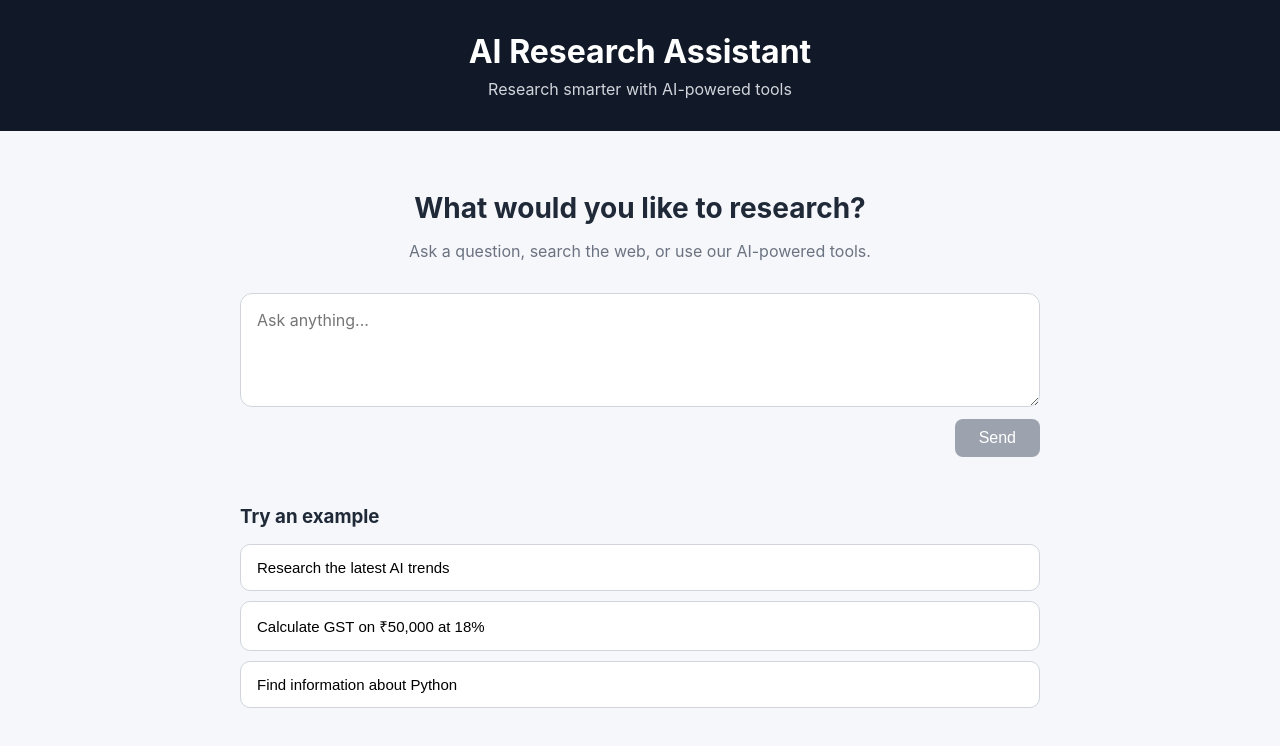
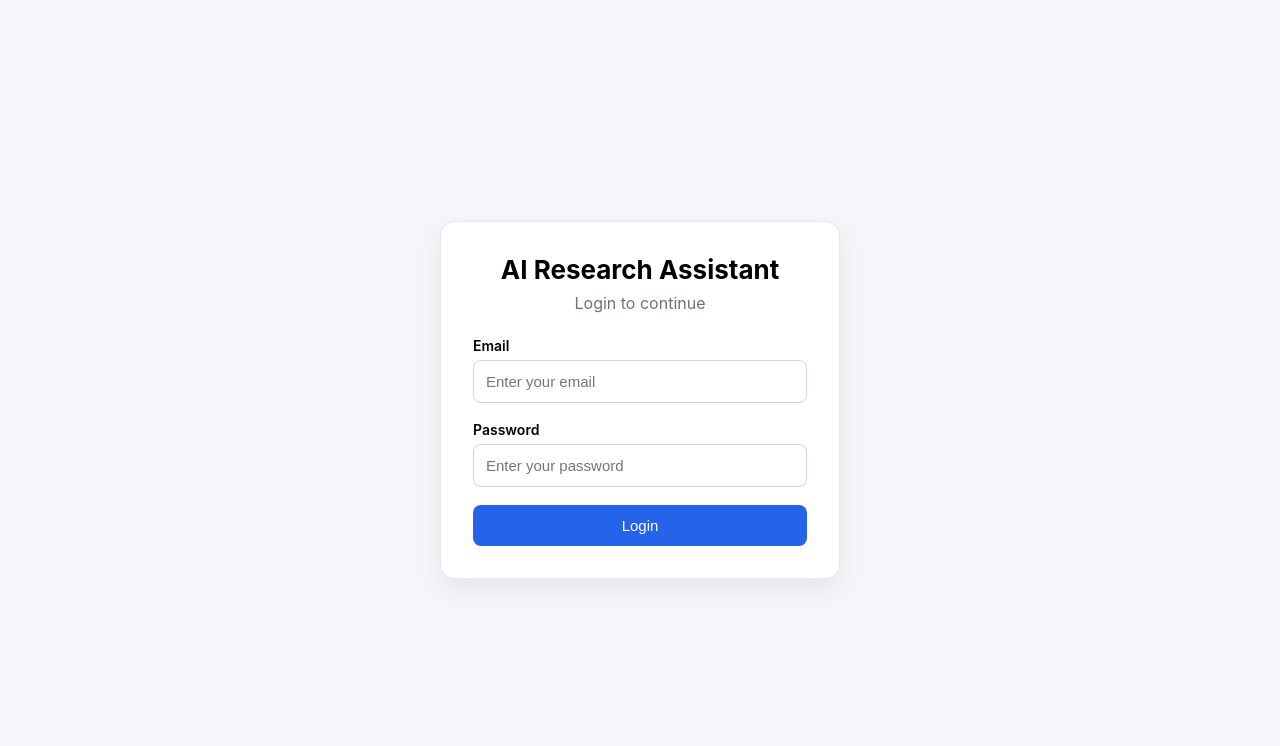
Before and after one commit to Shubhamspc90/ai-research-assistant, a React app in the folder frontend/: page / in a window 1280 px wide. Shown: the top 746 px of the page. Built offline with nearby package versions, Linux system fonts and the light colour scheme; the HTML template or start-up script is replaced by a standard one.

Commit message:
feat: add frontend authentication and chat sidebar

```diff
--- a/frontend/src/App.css
+++ b/frontend/src/App.css
@@ -143,3 +143,204 @@
 .example-list button:hover {
   border-color: #2563eb;
 }
+
+.app-layout {
+  display: flex;
+  min-height: 100vh;
+}
+
+.chat-sidebar {
+  width: 280px;
+  flex-shrink: 0;
+  min-height: 100vh;
+  padding: 20px;
+  box-sizing: border-box;
+  background: #111827;
+  color: white;
+}
+
+.sidebar-header {
+  display: flex;
+  flex-direction: column;
+  gap: 20px;
+  margin-bottom: 28px;
+}
+
+.sidebar-header h2 {
+  margin: 0;
+  font-size: 20px;
+}
+
+.new-chat-button {
+  width: 100%;
+  padding: 11px 14px;
+  border: 1px solid #374151;
+  border-radius: 8px;
+  background: #1f2937;
+  color: white;
+  font-size: 14px;
+  cursor: pointer;
+}
+
+.new-chat-button:hover {
+  background: #374151;
+}
+
+.conversation-list h3 {
+  margin: 0 0 12px;
+  font-size: 13px;
+  color: #9ca3af;
+  text-transform: uppercase;
+  letter-spacing: 0.05em;
+}
+
+.conversation-item {
+  display: flex;
+  flex-direction: column;
+  width: 100%;
+  gap: 5px;
+  margin-bottom: 8px;
+  padding: 11px 12px;
+  border: none;
+  border-radius: 8px;
+  background: transparent;
+  color: white;
+  text-align: left;
+  cursor: pointer;
+}
+
+.conversation-item:hover {
+  background: #1f2937;
+}
+
+.conversation-title {
+  overflow: hidden;
+  text-overflow: ellipsis;
+  white-space: nowrap;
+  font-size: 14px;
+}
+
+.conversation-date {
+  font-size: 12px;
+  color: #9ca3af;
+}
+
+.sidebar-status {
+  color: #9ca3af;
+  font-size: 14px;
+}
+
+.sidebar-error {
+  color: #fca5a5;
+  font-size: 14px;
+}
+
+.chat-main {
+  flex: 1;
+  min-width: 0;
+}
+
+@media (max-width: 768px) {
+  .chat-sidebar {
+    width: 220px;
+  }
+}
+
+.login-page {
+  min-height: 100vh;
+  display: flex;
+  align-items: center;
+  justify-content: center;
+  padding: 24px;
+  box-sizing: border-box;
+  background: #f5f7fb;
+}
+
+.login-form {
+  width: min(400px, 100%);
+  padding: 32px;
+  box-sizing: border-box;
+  background: white;
+  border: 1px solid #e5e7eb;
+  border-radius: 14px;
+  box-shadow: 0 10px 30px rgba(0, 0, 0, 0.08);
+}
+
+.login-form h1 {
+  margin: 0;
+  text-align: center;
+  font-size: 26px;
+}
+
+.login-form p {
+  margin: 8px 0 24px;
+  text-align: center;
+  color: #6b7280;
+}
+
+.login-form label {
+  display: block;
+  margin-bottom: 6px;
+  font-size: 14px;
+  font-weight: 600;
+}
+
+.login-form input {
+  width: 100%;
+  box-sizing: border-box;
+  margin-bottom: 18px;
+  padding: 12px;
+  border: 1px solid #d1d5db;
+  border-radius: 8px;
+  font-size: 15px;
+}
+
+.login-form input:focus {
+  outline: 2px solid #2563eb;
+  border-color: transparent;
+}
+
+.login-form button {
+  width: 100%;
+  padding: 12px;
+  border: none;
+  border-radius: 8px;
+  background: #2563eb;
+  color: white;
+  font-size: 15px;
+  cursor: pointer;
+}
+
+.login-form button:hover:not(:disabled) {
+  background: #1d4ed8;
+}
+
+.login-form button:disabled {
+  background: #9ca3af;
+  cursor: not-allowed;
+}
+
+.login-error {
+  margin-bottom: 18px;
+  padding: 10px 12px;
+  border: 1px solid #fecaca;
+  border-radius: 8px;
+  background: #fef2f2;
+  color: #b91c1c;
+  font-size: 14px;
+}
+
+.logout-button {
+  width: 100%;
+  padding: 9px 12px;
+  border: 1px solid #374151;
+  border-radius: 8px;
+  background: transparent;
+  color: #d1d5db;
+  cursor: pointer;
+}
+
+.logout-button:hover {
+  background: #374151;
+  color: white;
+}
--- a/frontend/src/App.jsx
+++ b/frontend/src/App.jsx
@@ -1,9 +1,15 @@
 import { useState } from "react";
 import "./App.css";
+
+import ChatSidebar from "./components/ChatSidebar";
+import Login from "./components/Login";
 
 const API_URL = "http://127.0.0.1:8000";
 
 function App() {
+  const [isAuthenticated, setIsAuthenticated] = useState(
+    Boolean(localStorage.getItem("access_token"))
+  );
   const [message, setMessage] = useState("");
   const [response, setResponse] = useState("");
   const [loading, setLoading] = useState(false);
@@ -27,6 +33,7 @@ function App() {
         method: "POST",
         headers: {
           "Content-Type": "application/json",
+          Authorization: `Bearer ${localStorage.getItem("access_token")}`,
         },
         body: JSON.stringify({
           message: userMessage,
@@ -108,7 +115,30 @@ function App() {
     setError("");
   };
 
+  const handleLogout = () => {
+    localStorage.removeItem("access_token");
+    setIsAuthenticated(false);
+  };
+
+  if (!isAuthenticated) {
     return (
+      <Login
+        onLogin={() => setIsAuthenticated(true)}
+      />
+    );
+  }
+  return (
+    <div className="app-layout">
+      <ChatSidebar
+        onNewChat={() => {
+          setMessage("");
+          setResponse("");
+          setError("");
+        }}
+        onLogout={handleLogout}
+      />
+
+      <div className="chat-main">
         <div className="app">
           <header className="header">
             <h1>AI Research Assistant</h1>
@@ -190,6 +220,8 @@ function App() {
             </section>
           </main>
         </div>
+      </div>
+    </div>
   );
 }
 
--- /dev/null
+++ b/frontend/src/components/ChatSidebar.jsx
@@ -0,0 +1,114 @@
+import { useEffect, useState } from "react";
+
+const API_URL = "http://127.0.0.1:8000";
+
+function ChatSidebar({ onNewChat, onLogout }) {
+    const [conversations, setConversations] = useState([]);
+    const [loading, setLoading] = useState(true);
+    const [error, setError] = useState("");
+
+    const fetchConversations = async () => {
+        setLoading(true);
+        setError("");
+
+        try {
+            const token = localStorage.getItem("access_token");
+
+            if (!token) {
+                throw new Error("Please log in to view your conversations.");
+            }
+
+            const response = await fetch(`${API_URL}/conversations`, {
+                headers: {
+                    Authorization: `Bearer ${token}`,
+                },
+            });
+
+            if (!response.ok) {
+                throw new Error("Failed to load conversations.");
+            }
+
+            const data = await response.json();
+            setConversations(data);
+        } catch (err) {
+            setError(
+                err.message || "Unable to load conversations."
+            );
+        } finally {
+            setLoading(false);
+        }
+    };
+
+    useEffect(() => {
+        fetchConversations();
+    }, []);
+
+    return (
+        <aside className="chat-sidebar">
+            <div className="sidebar-header">
+                <h2>AI Research Assistant</h2>
+
+                <button
+                    type="button"
+                    className="new-chat-button"
+                    onClick={onNewChat}
+                >
+                    + New Chat
+                </button>
+                <button
+                    type="button"
+                    className="logout-button"
+                    onClick={onLogout}
+                >
+                    Logout
+                </button>
+
+
+            </div>
+
+
+            <div className="conversation-list">
+                <h3>Recent Conversations</h3>
+
+                {loading && (
+                    <p className="sidebar-status">
+                        Loading conversations...
+                    </p>
+                )}
+
+                {error && (
+                    <p className="sidebar-error">
+                        {error}
+                    </p>
+                )}
+
+                {!loading && !error && conversations.length === 0 && (
+                    <p className="sidebar-status">
+                        No conversations yet.
+                    </p>
+                )}
+
+                {!loading &&
+                    conversations.map((conversation) => (
+                        <button
+                            key={conversation.id}
+                            type="button"
+                            className="conversation-item"
+                        >
+                            <span className="conversation-title">
+                                {conversation.title}
+                            </span>
+
+                            <span className="conversation-date">
+                                {new Date(
+                                    conversation.updated_at
+                                ).toLocaleDateString()}
+                            </span>
+                        </button>
+                    ))}
+            </div>
+        </aside>
+    );
+}
+
+export default ChatSidebar;
--- /dev/null
+++ b/frontend/src/components/Login.jsx
@@ -0,0 +1,110 @@
+import { useState } from "react";
+
+const API_URL = "http://127.0.0.1:8000";
+
+function Login({ onLogin }) {
+  const [email, setEmail] = useState("");
+  const [password, setPassword] = useState("");
+  const [loading, setLoading] = useState(false);
+  const [error, setError] = useState("");
+
+  const handleSubmit = async (event) => {
+    event.preventDefault();
+
+    if (!email.trim() || !password) {
+      setError("Email and password are required.");
+      return;
+    }
+
+    setLoading(true);
+    setError("");
+
+    try {
+      const formData = new URLSearchParams();
+
+      formData.append("username", email.trim());
+      formData.append("password", password);
+
+      const response = await fetch(`${API_URL}/auth/login`, {
+        method: "POST",
+        headers: {
+          "Content-Type": "application/x-www-form-urlencoded",
+        },
+        body: formData,
+      });
+
+      if (!response.ok) {
+        const errorData = await response.json().catch(() => null);
+
+        throw new Error(
+          errorData?.detail || "Invalid email or password."
+        );
+      }
+
+      const data = await response.json();
+
+      localStorage.setItem("access_token", data.access_token);
+
+      onLogin();
+    } catch (err) {
+      setError(
+        err.message || "Unable to login. Please try again."
+      );
+    } finally {
+      setLoading(false);
+    }
+  };
+
+  return (
+    <div className="login-page">
+      <form className="login-form" onSubmit={handleSubmit}>
+        <h1>AI Research Assistant</h1>
+
+        <p>Login to continue</p>
+
+        {error && (
+          <div className="login-error">
+            {error}
+          </div>
+        )}
+
+        <label htmlFor="email">
+          Email
+        </label>
+
+        <input
+          id="email"
+          type="email"
+          value={email}
+          onChange={(event) => setEmail(event.target.value)}
+          placeholder="Enter your email"
+          autoComplete="email"
+          disabled={loading}
+        />
+
+        <label htmlFor="password">
+          Password
+        </label>
+
+        <input
+          id="password"
+          type="password"
+          value={password}
+          onChange={(event) => setPassword(event.target.value)}
+          placeholder="Enter your password"
+          autoComplete="current-password"
+          disabled={loading}
+        />
+
+        <button
+          type="submit"
+          disabled={loading}
+        >
+          {loading ? "Logging in..." : "Login"}
+        </button>
+      </form>
+    </div>
+  );
+}
+
+export default Login;
```
Lines whose indentation alone changed are shown as unchanged.
